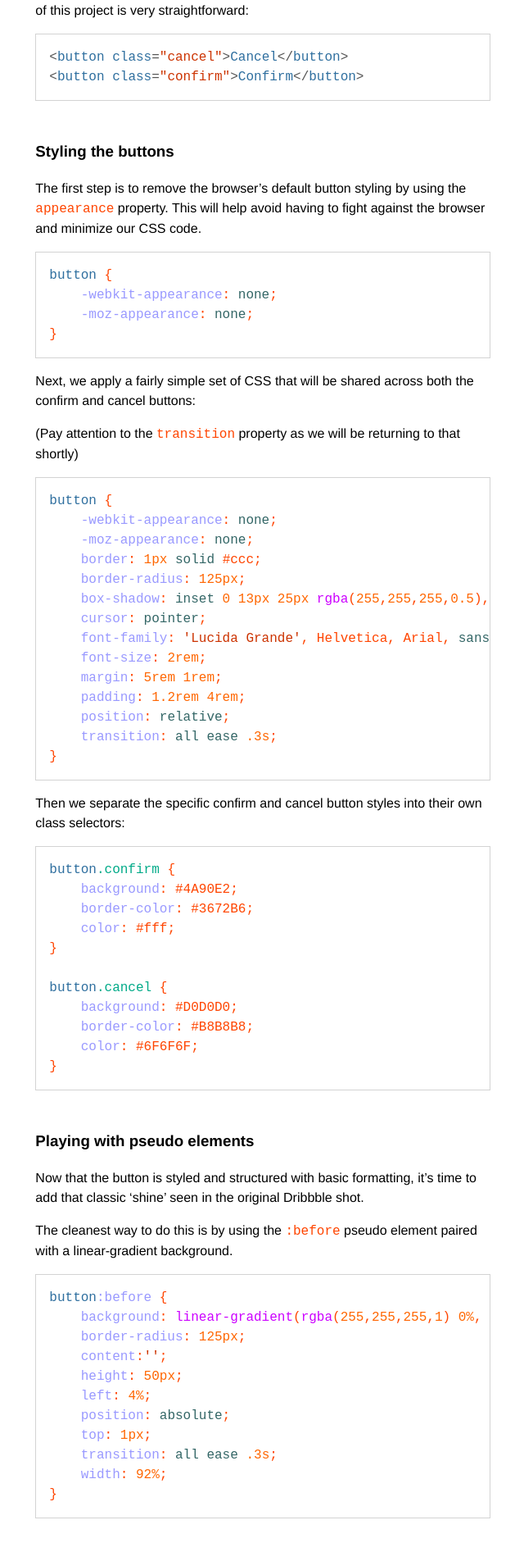
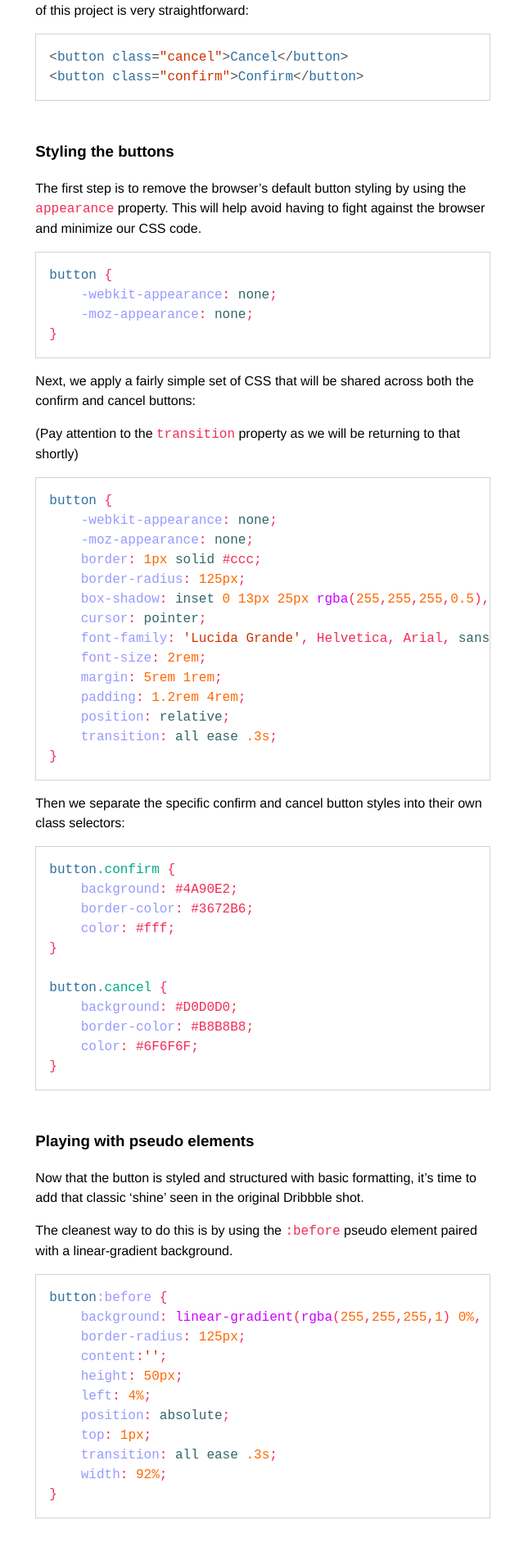
Before and after one commit to mralexhay/mralexhay.github.io, a Jekyll site: the page built from _posts/2016-05-28-aqua-ui-buttons.md, in a window 1280 px wide. Shown: the part 1438-3342 px from the top of the page at 82% size, without its empty margins (319-959 px from the left). Built offline with Jekyll 4.4.1, drawn with Linux system fonts in a browser that asks for light colours; some web fonts are replaced; comment, search, counter and statistics services are not loaded.

Commit message:
Update _type.scss

```diff
--- a/_sass/_type.scss
+++ b/_sass/_type.scss
@@ -104,7 +104,7 @@ pre {
     margin-top: 3rem;
   }
   code {
-    color: orangered;
+    color: #f22c56;
   }
 }
 
```
